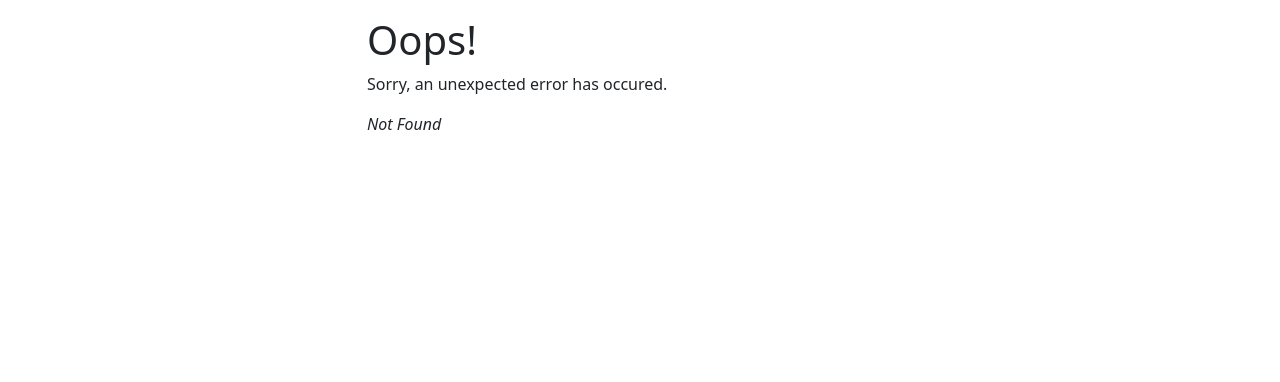
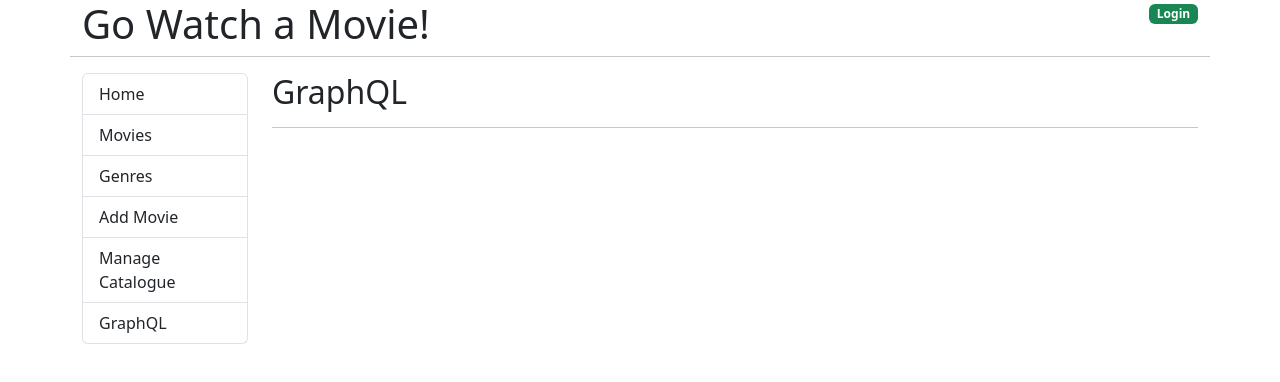
Before and after one commit to jovanSlavujevic96/MovieBrowser-Go-React, a React (Create React App) app in the folder frontend/go-movies-front-end/: page /graphql in a window 1280 px wide. Before the commit this address had no page. Shown: the top 382 px of the page. Built offline with nearby package versions, Linux system fonts and the light colour scheme.

Commit message:
Using React Router's Link

```diff
--- a/frontend/go-movies-front-end/src/App.js
+++ b/frontend/go-movies-front-end/src/App.js
@@ -1,4 +1,4 @@
-import { Outlet } from "react-router-dom";
+import { Link, Outlet } from "react-router-dom";
 
 function App() {
   return (
@@ -8,9 +8,9 @@
           <h1>Go Watch a Movie!</h1>
         </div>
         <div className="col text-end">
-          <a href="#!">
+          <Link to="/login">
             <span className="badge bg-success">Login</span>
-          </a>
+          </Link>
         </div>
         <hr className="mb-3" />
       </div>
@@ -19,27 +19,39 @@
         <div className="col-md-2">
           <nav>
             <div className="list-group">
-              <a href="/" className="list-group-item list-group-item-action">
+              <Link to="/" className="list-group-item list-group-item-action">
                 Home
-              </a>
-              <a
-                href="/movies"
+              </Link>
+              <Link
+                to="/movies"
                 className="list-group-item list-group-item-action"
               >
                 Movies
-              </a>
-              <a href="#!" className="list-group-item list-group-item-action">
+              </Link>
+              <Link
+                to="/genres"
+                className="list-group-item list-group-item-action"
+              >
                 Genres
-              </a>
-              <a href="#!" className="list-group-item list-group-item-action">
+              </Link>
+              <Link
+                to="/admin/movie/0"
+                className="list-group-item list-group-item-action"
+              >
                 Add Movie
-              </a>
-              <a href="#!" className="list-group-item list-group-item-action">
+              </Link>
+              <Link
+                to="/manage-catalogue"
+                className="list-group-item list-group-item-action"
+              >
                 Manage Catalogue
-              </a>
-              <a href="#!" className="list-group-item list-group-item-action">
+              </Link>
+              <Link
+                to="/graphql"
+                className="list-group-item list-group-item-action"
+              >
                 GraphQL
-              </a>
+              </Link>
             </div>
           </nav>
         </div>
--- /dev/null
+++ b/frontend/go-movies-front-end/src/components/EditMovie.js
@@ -0,0 +1,10 @@
+const EditMovie = () => {
+  return (
+    <div>
+      <h2>Edit Movie</h2>
+      <hr />
+    </div>
+  );
+};
+
+export default EditMovie;
--- /dev/null
+++ b/frontend/go-movies-front-end/src/components/Genres.js
@@ -0,0 +1,10 @@
+const Genres = () => {
+  return (
+    <div>
+      <h2>Genres</h2>
+      <hr />
+    </div>
+  );
+};
+
+export default Genres;
--- /dev/null
+++ b/frontend/go-movies-front-end/src/components/GraphQL.js
@@ -0,0 +1,10 @@
+const GraphQL = () => {
+  return (
+    <div>
+      <h2>GraphQL</h2>
+      <hr />
+    </div>
+  );
+};
+
+export default GraphQL;
--- a/frontend/go-movies-front-end/src/components/Home.js
+++ b/frontend/go-movies-front-end/src/components/Home.js
@@ -1,16 +1,19 @@
-import Ticket from '../images/movie_tickets.jpg';
+import { Link } from "react-router-dom";
+import Ticket from "../images/movie_tickets.jpg";
 
 const Home = () => {
   return (
     <>
       <div className="text-center">
         <h2>Find a movie to watch tonight!</h2>
-            <hr/>
+        <hr />
 
+        <Link to="/movies">
           <img src={Ticket} alt="movie tickets"></img>
+        </Link>
       </div>
     </>
-    )
-}
+  );
+};
 
 export default Home;
--- /dev/null
+++ b/frontend/go-movies-front-end/src/components/Login.js
@@ -0,0 +1,10 @@
+const Login = () => {
+  return (
+    <div>
+      <h2>Login</h2>
+      <hr />
+    </div>
+  );
+};
+
+export default Login;
--- /dev/null
+++ b/frontend/go-movies-front-end/src/components/ManageCatalogue.js
@@ -0,0 +1,10 @@
+const ManageCatalogue = () => {
+  return (
+    <div>
+      <h2>Manage Catalogue</h2>
+      <hr />
+    </div>
+  );
+};
+
+export default ManageCatalogue;
--- a/frontend/go-movies-front-end/src/components/Movies.js
+++ b/frontend/go-movies-front-end/src/components/Movies.js
@@ -1,12 +1,10 @@
 const Movies = () => {
-    return (
-        <>
-        <div className="text-center">
-            <h2>Movies</h2>
-            <hr/>
-        </div>
-        </>
-    )
-}
+  return (
+    <div>
+      <h2>Movies</h2>
+      <hr />
+    </div>
+  );
+};
 
 export default Movies;
```
Also changed, not shown: frontend/go-movies-front-end/src/components/Movie.js (added, +10 -0 lines), frontend/go-movies-front-end/src/index.js (+25 -0 lines). Lines whose indentation alone changed are shown as unchanged.
